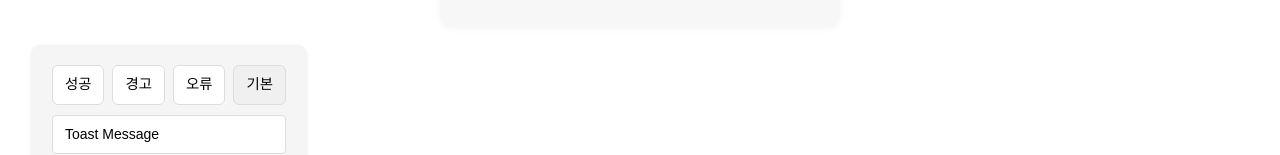
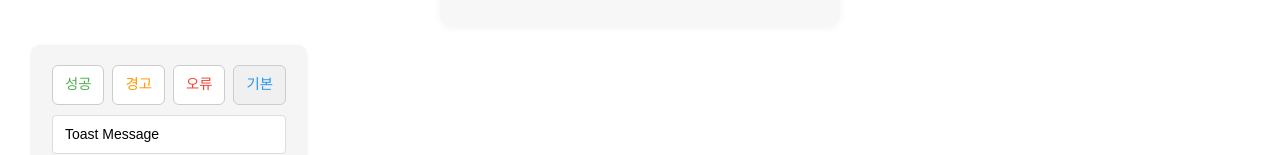
Before and after one commit to CWDll/toast-message, a React (Create React App) app: page / in a window 1280 px wide. Shown: the part 526-681 px from the top of the page. Built offline with nearby package versions, Linux system fonts and the light colour scheme.

Commit message:
style: Status에 따라 button 색을 다르게 표시한다.

```diff
--- a/src/components/ToastMessage/StatusSelector.tsx
+++ b/src/components/ToastMessage/StatusSelector.tsx
@@ -1,5 +1,5 @@
 import React from "react";
-import styled from "styled-components";
+import * as S from "./style";
 import { ToastStatus } from "./index";
 import {
   FaCheckCircle,
@@ -30,49 +30,19 @@ const StatusSelector: React.FC<StatusSelectorProps> = ({
   onStatusChange,
 }) => {
   return (
-    <Container>
+    <S.Container>
       {statusOptions.map(({ value, label, icon: Icon }) => (
-        <StatusButton
+        <S.StatusButton
           key={value}
           $isSelected={selectedStatus === value}
+          $value={value}
           onClick={() => onStatusChange(value)}
         >
           <span>{label}</span>
-        </StatusButton>
+        </S.StatusButton>
       ))}
-    </Container>
+    </S.Container>
   );
 };
 
-const Container = styled.div`
-  display: flex;
-  gap: 8px;
-  align-items: center;
-  justify-content: center;
-`;
-
-const StatusButton = styled.button<{ $isSelected: boolean }>`
-  display: flex;
-  align-items: center;
-  gap: 6px;
-  padding: 8px 12px;
-  border: 1px solid #ddd;
-  border-radius: 6px;
-  background: ${({ $isSelected }) => ($isSelected ? "#f0f0f0" : "white")};
-  cursor: pointer;
-  transition: all 0 2s;
-
-  &:hover {
-    background: #f5f5f5;
-  }
-
-  svg {
-    font-size: 1.1rem;
-  }
-
-  span {
-    font-size: 0.9rem;
-  }
-`;
-
 export default StatusSelector;
--- a/src/components/ToastMessage/style.ts
+++ b/src/components/ToastMessage/style.ts
@@ -159,3 +159,52 @@ export const ClearAllButton = styled.button`
     opacity: 1;
   }
 `;
+
+/*
+  StatusSelector 컴포넌트 스타일
+*/
+export const Container = styled.div`
+  display: flex;
+  gap: 8px;
+  align-items: center;
+  justify-content: center;
+`;
+
+export const StatusButton = styled.button<{
+  $isSelected: boolean;
+  $value: string;
+}>`
+  display: flex;
+  align-items: center;
+  gap: 6px;
+  padding: 8px 12px;
+  border: 1px solid #ccc;
+  border-radius: 6px;
+  background: ${({ $isSelected }) => ($isSelected ? "#f0f0f0" : "white")};
+  cursor: pointer;
+  transition: all 0.2s;
+  color: ${({ $value }) => {
+    switch ($value) {
+      case "success":
+        return "#4caf50";
+      case "warning":
+        return "#ff9800";
+      case "error":
+        return "#f44336";
+      default:
+        return "#2196f3";
+    }
+  }};
+
+  &:hover {
+    background: #f5f5f5;
+  }
+
+  svg {
+    font-size: 1.1rem;
+  }
+
+  span {
+    font-size: 0.9rem;
+  }
+`;
```
